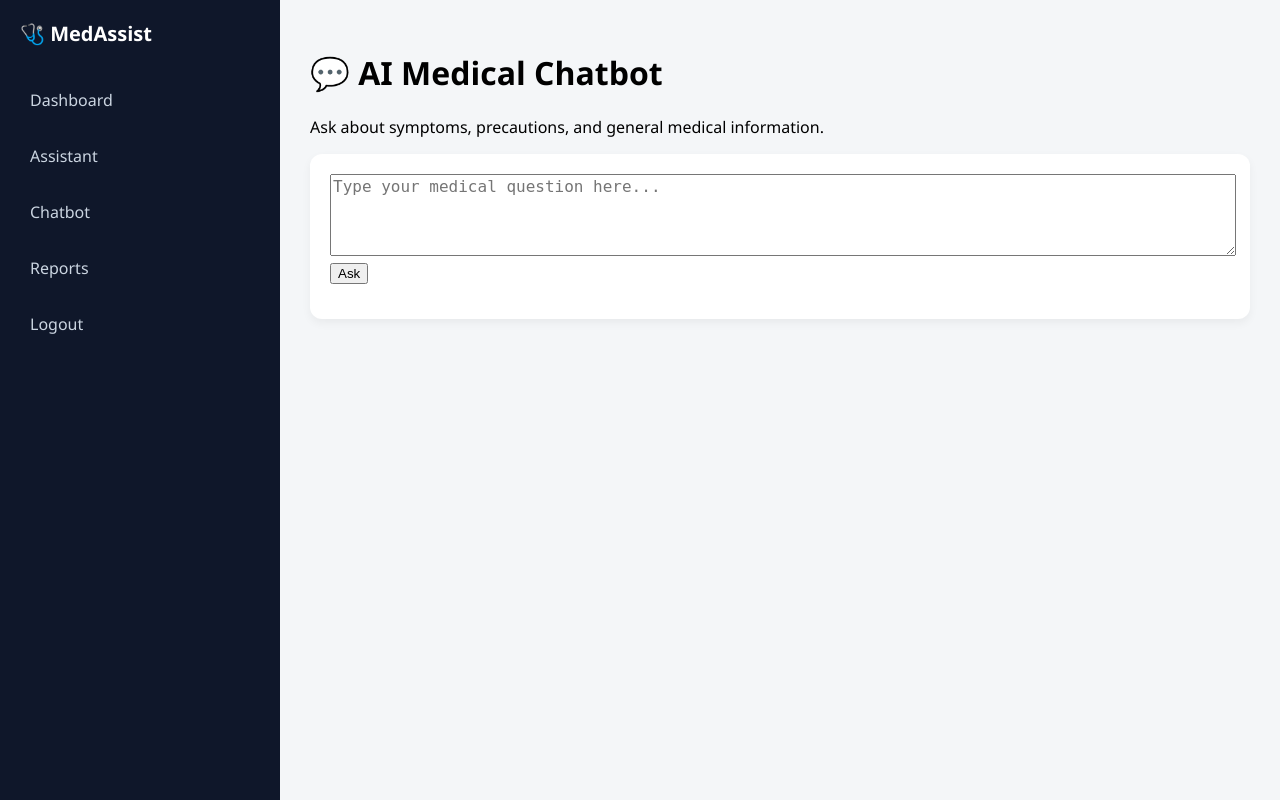
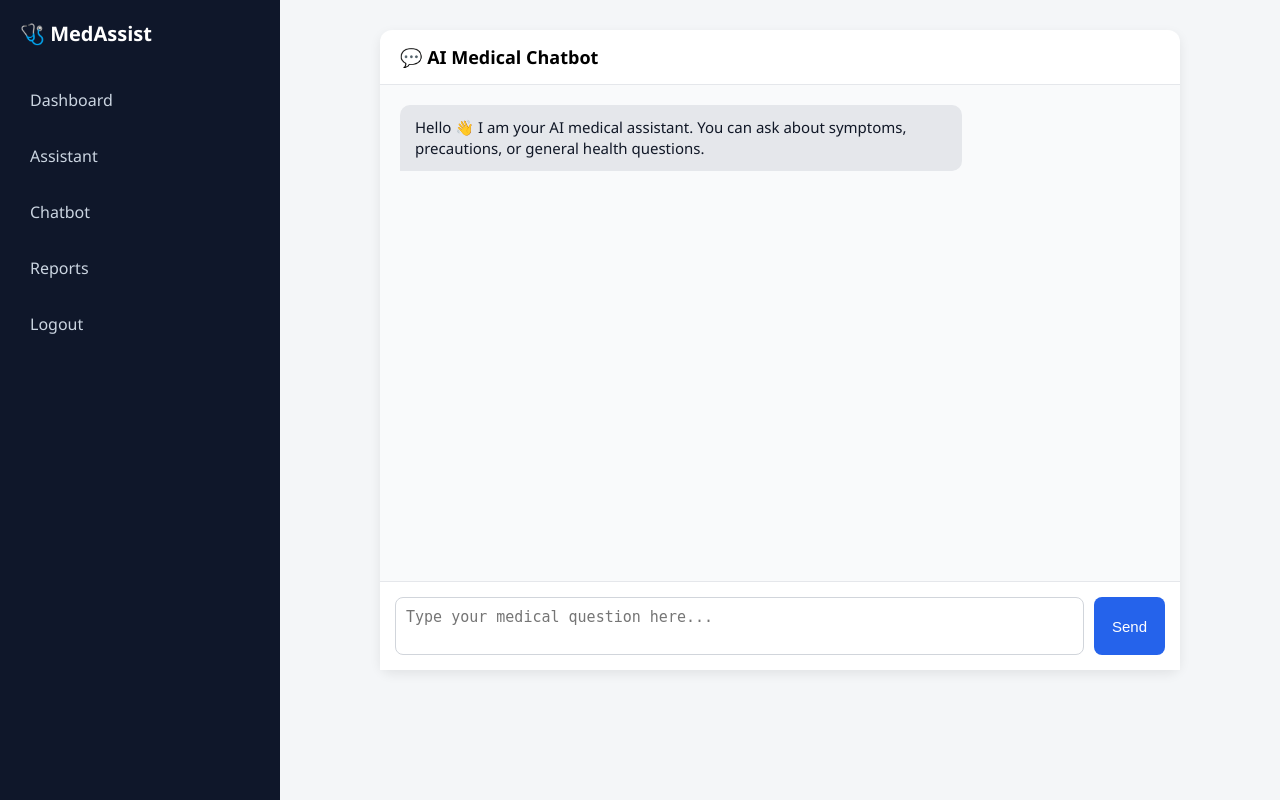
Before and after one commit to Yashwanthg876/voice-medical-assistant, a Flask app: page /chatbot in a window 1280 px wide. Run offline with Flask 3, Linux system fonts and the light colour scheme; the visitor is signed in with stand-in values (Sample User, id 1).

Commit message:
Fix chatbot to return responses in both text and voice reliably

```diff
--- a/app.py
+++ b/app.py
@@ -1,10 +1,6 @@
 # ==================== IMPORTS ====================
 from flask import Flask, request, jsonify, render_template, redirect, url_for, session
-from flask_sqlalchemy import SQLAlchemy
-from werkzeug.security import generate_password_hash, check_password_hash
-import os
-from datetime import datetime
-
+from src.supabase_client import supabase
 from src.medical_chatbot import medical_chatbot_response
 from src.tts import speak
 
@@ -13,71 +9,124 @@ from src.tts import speak
 app = Flask(__name__)
 app.secret_key = "super_secret_key"
 
-BASE_DIR = os.path.abspath(os.path.dirname(__file__))
-app.config["SQLALCHEMY_DATABASE_URI"] = "sqlite:///" + os.path.join(BASE_DIR, "database.db")
-app.config["SQLALCHEMY_TRACK_MODIFICATIONS"] = False
 
-db = SQLAlchemy(app)
+# ==================== AUTH HELPERS ====================
+def login_required():
+    return "user_id" in session
 
 
-# ==================== DATABASE MODEL ====================
-class User(db.Model):
-    id = db.Column(db.Integer, primary_key=True)
-    name = db.Column(db.String(100))
-    email = db.Column(db.String(120), unique=True)
-    password = db.Column(db.String(200))
-
-
-# ==================== AUTH ====================
+# ==================== AUTH ROUTES ====================
 @app.route("/login", methods=["GET", "POST"])
 def login():
     if request.method == "POST":
-        user = User.query.filter_by(email=request.form["email"]).first()
-        if user and check_password_hash(user.password, request.form["password"]):
-            session["user_id"] = user.id
-            session["user_name"] = user.name
+        email = request.form["email"]
+        password = request.form["password"]
+
+        try:
+            result = supabase.auth.sign_in_with_password({
+                "email": email,
+                "password": password
+            })
+
+            session["user_id"] = result.user.id
+            session["user_email"] = result.user.email
+
             return redirect(url_for("dashboard"))
-        return "Invalid credentials"
+
+        except Exception:
+            return "Invalid login credentials"
+
     return render_template("login.html")
+
+
+@app.route("/register", methods=["GET", "POST"])
+def register():
+    if request.method == "POST":
+        email = request.form["email"].strip()
+        password = request.form["password"].strip()
+
+        try:
+            # Create user in Supabase Auth ONLY
+            result = supabase.auth.sign_up({
+                "email": email,
+                "password": password
+            })
+
+            return redirect(url_for("login"))
+
+        except Exception as e:
+            return f"Registration error: {e}"
+
+    return render_template("register.html")
+
+
+@app.route("/logout")
+def logout():
+    session.clear()
+    return redirect(url_for("login"))
+
+
+# ==================== MAIN PAGES ====================
+@app.route("/")
+def home():
+    if not login_required():
+        return redirect(url_for("login"))
+    return redirect(url_for("dashboard"))
 
 
 @app.route("/dashboard")
 def dashboard():
-    return render_template("dashboard.html", name=session.get("user_name"))
+    if not login_required():
+        return redirect(url_for("login"))
+    return render_template("dashboard.html", name=session["user_email"])
 
 
-# ==================== CHATBOT PAGES ====================
-@app.route("/")
-def home():
-    return redirect(url_for("chatbot_page"))
+@app.route("/assistant")
+def assistant():
+    if not login_required():
+        return redirect(url_for("login"))
+    return render_template("assistant.html")
+
+
+@app.route("/reports")
+def reports():
+    if not login_required():
+        return redirect(url_for("login"))
+    return render_template("reports.html")
 
 
 @app.route("/chatbot")
 def chatbot_page():
+    if not login_required():
+        return redirect(url_for("login"))
     return render_template("chatbot.html")
 
 
-# ==================== CHATBOT API (FIXED) ====================
+# ==================== CHATBOT API ====================
 @app.route("/chatbot_api", methods=["POST"])
 def chatbot_api():
+    if "user_id" not in session:
+        return jsonify({"reply": "Please login to continue."})
+
     data = request.get_json()
+    user_message = data.get("message", "").strip()
 
-    user_message = data.get("message", "")
+    if not user_message:
+        return jsonify({"reply": "Please enter a message."})
+
+    # Generate chatbot reply (TEXT)
     reply = medical_chatbot_response(user_message)
 
-    # Voice feedback
-    speak(reply)
+    # Speak reply (VOICE) – side effect only
+    try:
+        speak(reply)
+    except Exception as e:
+        print("TTS error:", e)
 
+    # ALWAYS return text
     return jsonify({
         "reply": reply
     })
-
-
-# ==================== INIT DB ====================
-with app.app_context():
-    db.create_all()
-
-
 # ==================== RUN ====================
 if __name__ == "__main__":
     app.run(debug=True)
--- a/templates/chatbot.html
+++ b/templates/chatbot.html
@@ -1,41 +1,148 @@
 {% extends "base.html" %}
 {% block content %}
 
-<h1>💬 AI Medical Chatbot</h1>
-<p>Ask about symptoms, precautions, and general medical information.</p>
+<style>
+.chat-container {
+    max-width: 800px;
+    margin: auto;
+    background: white;
+    border-radius: 12px;
+    box-shadow: 0 4px 12px rgba(0,0,0,0.08);
+    display: flex;
+    flex-direction: column;
+    height: 80vh;
+}
 
-<div class="card">
-    <textarea id="userMessage" rows="4" style="width:100%; font-size:16px;"
-        placeholder="Type your medical question here..."></textarea>
+.chat-header {
+    padding: 15px 20px;
+    border-bottom: 1px solid #e5e7eb;
+    font-size: 18px;
+    font-weight: bold;
+}
 
-    <button class="btn" onclick="sendMessage()">Ask</button>
+.chat-messages {
+    flex: 1;
+    padding: 20px;
+    overflow-y: auto;
+    background-color: #f9fafb;
+}
 
-    <pre id="botReply" style="margin-top:15px; white-space:pre-wrap;"></pre>
+.message {
+    max-width: 70%;
+    margin-bottom: 15px;
+    padding: 12px 15px;
+    border-radius: 10px;
+    line-height: 1.4;
+    font-size: 15px;
+}
+
+.user {
+    background-color: #2563eb;
+    color: white;
+    margin-left: auto;
+    border-bottom-right-radius: 0;
+}
+
+.bot {
+    background-color: #e5e7eb;
+    color: #111827;
+    margin-right: auto;
+    border-bottom-left-radius: 0;
+}
+
+.chat-input {
+    display: flex;
+    padding: 15px;
+    border-top: 1px solid #e5e7eb;
+    background: white;
+}
+
+.chat-input textarea {
+    flex: 1;
+    resize: none;
+    padding: 10px;
+    font-size: 15px;
+    border-radius: 8px;
+    border: 1px solid #d1d5db;
+    outline: none;
+}
+
+.chat-input button {
+    margin-left: 10px;
+    padding: 10px 18px;
+    font-size: 15px;
+    border: none;
+    border-radius: 8px;
+    background-color: #2563eb;
+    color: white;
+    cursor: pointer;
+}
+
+.chat-input button:hover {
+    background-color: #1d4ed8;
+}
+</style>
+
+<div class="chat-container">
+    <div class="chat-header">
+        💬 AI Medical Chatbot
+    </div>
+
+    <div class="chat-messages" id="chatMessages">
+        <div class="message bot">
+            Hello 👋 I am your AI medical assistant.
+            You can ask about symptoms, precautions, or general health questions.
+        </div>
+    </div>
+
+    <div class="chat-input">
+        <textarea id="userInput" rows="2"
+            placeholder="Type your medical question here..."></textarea>
+        <button onclick="sendMessage()">Send</button>
+    </div>
 </div>
+<script>
+function addMessage(text, sender) {
+    const msgDiv = document.createElement("div");
+    msgDiv.classList.add("message", sender);
+    msgDiv.textContent = text;   // IMPORTANT: textContent, not innerText
 
-<script>
+    const chat = document.getElementById("chatMessages");
+    chat.appendChild(msgDiv);
+    chat.scrollTop = chat.scrollHeight;
+}
+
 function sendMessage() {
-    const msg = document.getElementById("userMessage").value;
+    const input = document.getElementById("userInput");
+    const text = input.value.trim();
+
+    if (!text) return;
+
+    addMessage(text, "user");
+    input.value = "";
 
     fetch("/chatbot_api", {
         method: "POST",
         headers: {
             "Content-Type": "application/json"
         },
-        body: JSON.stringify({
-            message: msg
-        })
+        body: JSON.stringify({ message: text })
     })
     .then(res => res.json())
     .then(data => {
-        document.getElementById("botReply").innerText =
-            "🤖 " + data.reply;
+        addMessage(data.reply, "bot");  // TEXT always shown
     })
-    .catch(err => {
-        document.getElementById("botReply").innerText =
-            "Error communicating with chatbot";
+    .catch(() => {
+        addMessage("⚠️ Unable to reach server.", "bot");
     });
 }
+
+document.getElementById("userInput").addEventListener("keydown", function(e) {
+    if (e.key === "Enter" && !e.shiftKey) {
+        e.preventDefault();
+        sendMessage();
+    }
+});
 </script>
 
 {% endblock %}
```
